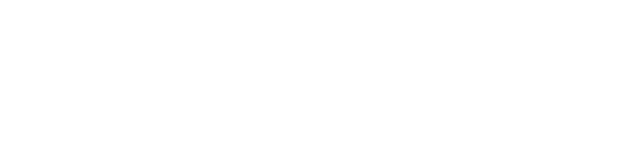
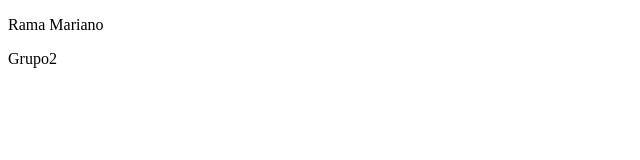
Before and after one commit to GonzaEscobar08/Grupo2, a plain HTML site: page index.html in a window 1280 px wide. Shown: the whole page, without its empty margins (0-640 px from the left). Drawn offline with Linux system fonts and the light colour scheme.

Commit message:
Escribi un parrafo en linea 10 y 11

```diff
--- a/index.html
+++ b/index.html
@@ -7,6 +7,7 @@
     <title>Document</title>
 </head>
 <body>
-
+    <p>Rama Mariano</p>
+    <p>Grupo2</p>
 </body>
 </html>
```
